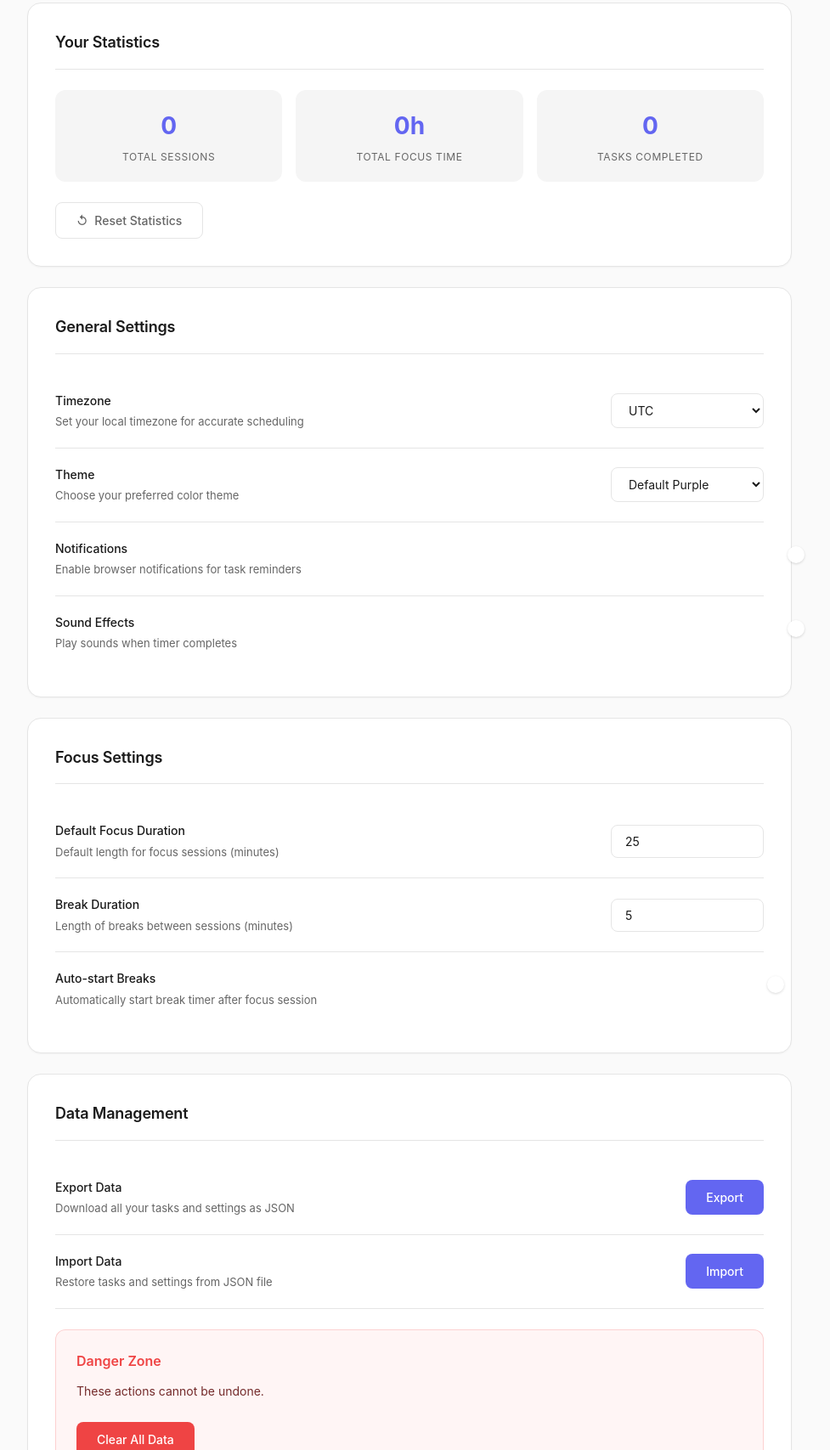
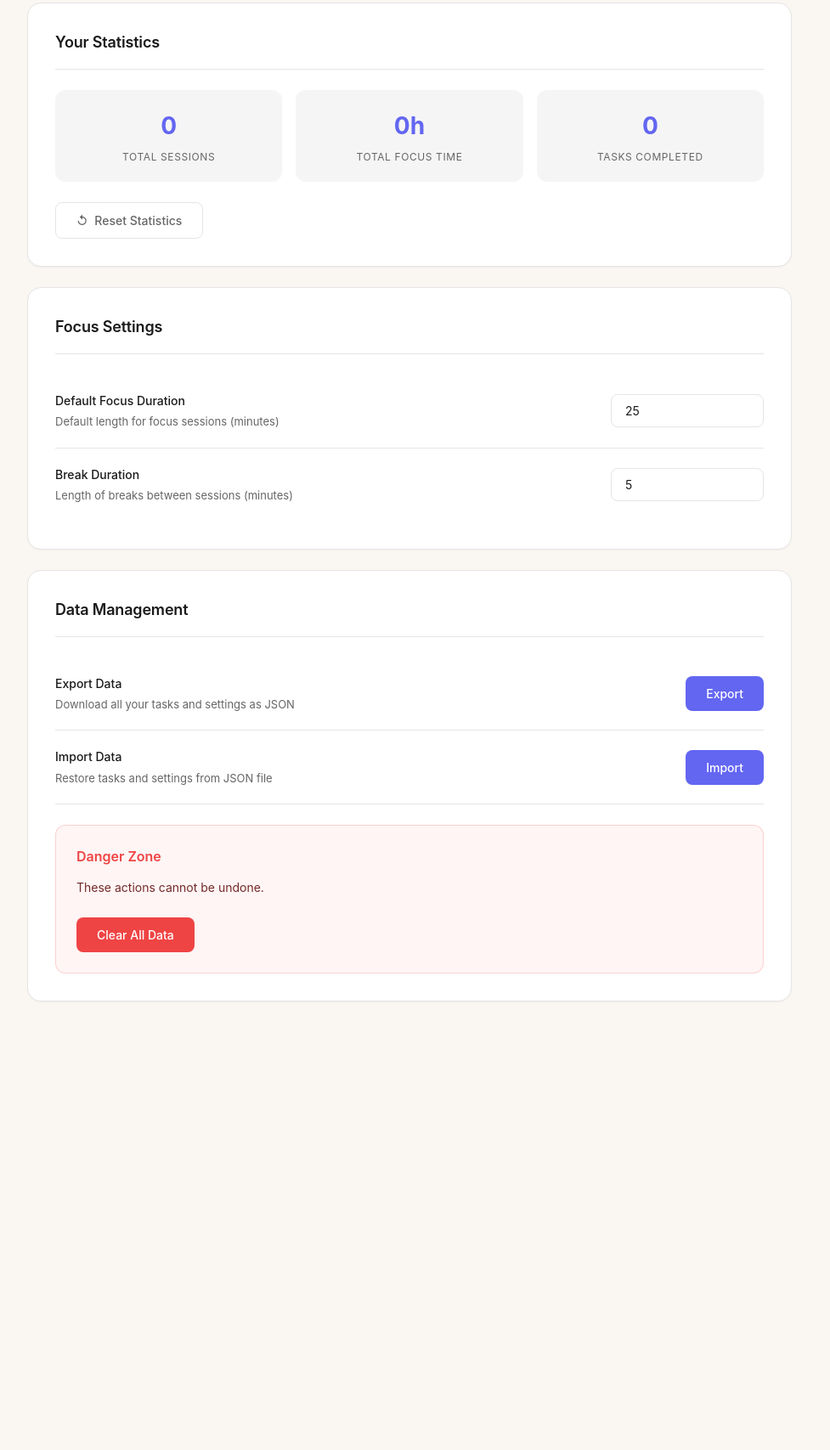
Before and after one commit to Diksha02/FutureStack25-GenAIHackathon, a plain HTML site: page pages/settings.html in a window 1280 px wide. Shown: the part 125-1832 px from the top of the page at 85% size, without its empty margins (158-1135 px from the left). After the commit the page ends 1328 px from the top, so only its background shows below. Drawn offline with Linux system fonts and the light colour scheme.

Commit message:
update primary background color in CSS files and comment out unused HTML sections

```diff
--- a/pages/css/focus.css
+++ b/pages/css/focus.css
@@ -5,7 +5,7 @@
 }
 
 :root {
-  --bg-primary: #fafafa;
+  --bg-primary: #faf7f2;
   --bg-secondary: #ffffff;
   --bg-tertiary: #f5f5f5;
   --text-primary: #1a1a1a;
--- a/pages/css/settings.css
+++ b/pages/css/settings.css
@@ -5,7 +5,7 @@
 }
 
 :root {
-  --bg-primary: #fafafa;
+  --bg-primary: #faf7f2;
   --bg-secondary: #ffffff;
   --bg-tertiary: #f5f5f5;
   --text-primary: #1a1a1a;
--- a/pages/settings.html
+++ b/pages/settings.html
@@ -45,7 +45,7 @@
           </button>
         </div>
 
-        <div class="card">
+        <!-- <div class="card">
           <h2>General Settings</h2>
 
           <div class="setting-item">
@@ -116,7 +116,7 @@
               </label>
             </div>
           </div>
-        </div>
+        </div> -->
 
         <div class="card">
           <h2>Focus Settings</h2>
@@ -157,7 +157,7 @@
             </div>
           </div>
 
-          <div class="setting-item">
+          <!-- <div class="setting-item">
             <div class="setting-info">
               <div class="setting-label">Auto-start Breaks</div>
               <div class="setting-description">
@@ -170,7 +170,7 @@
                 <span class="slider"></span>
               </label>
             </div>
-          </div>
+          </div> -->
         </div>
 
         <div class="card">
```
